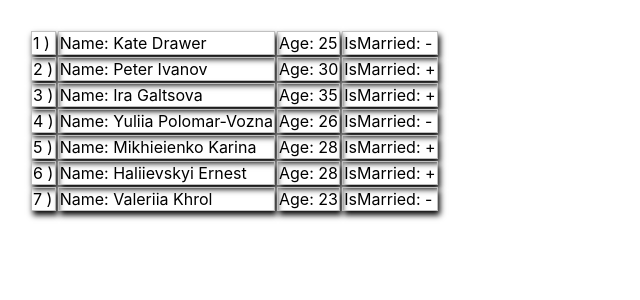
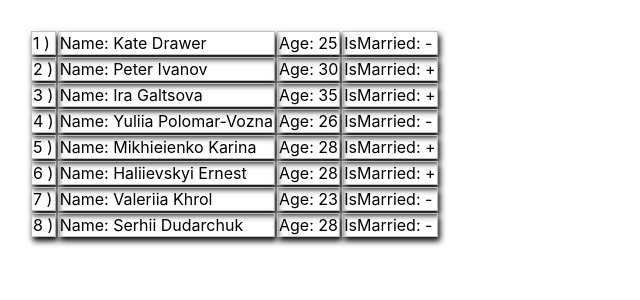
Before and after one commit to denis-denis718/student-Denis-Zaharchenko, a React (Create React App) app: page / in a window 1280 px wide. Shown: the top 300 px of the page, without its empty margins (0-640 px from the left). Built offline with nearby package versions, Linux system fonts and the light colour scheme.

Commit message:
one more student

```diff
--- a/src/data/data.js
+++ b/src/data/data.js
@@ -40,5 +40,11 @@ export const Students = [
     name: 'Valeriia Khrol',
     age: 23,
     isMarried: false,
+  },
+  {
+    id: 7,
+    name: 'Serhii Dudarchuk',
+    age: 28,
+    isMarried: false,
   }
 ]
```
